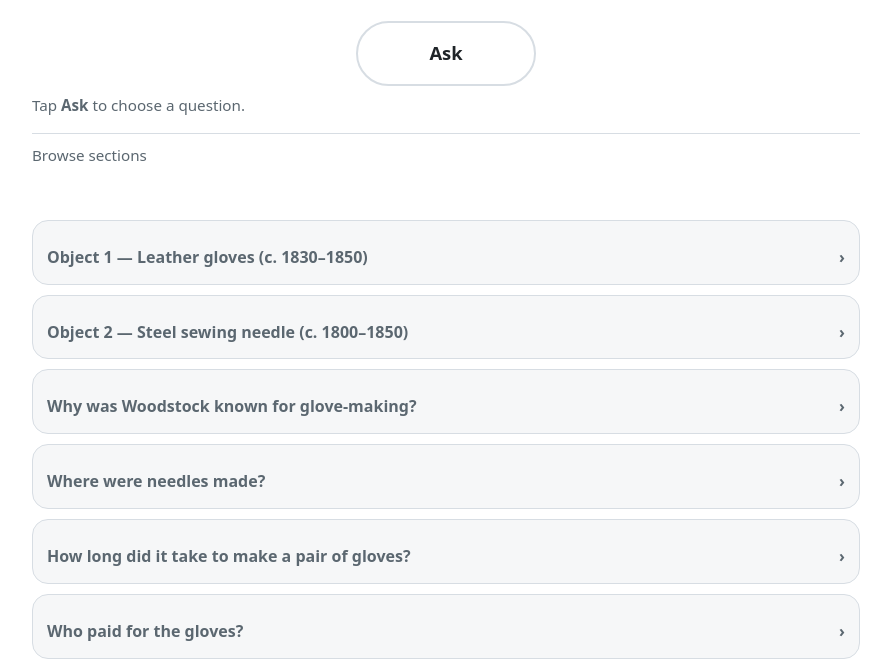
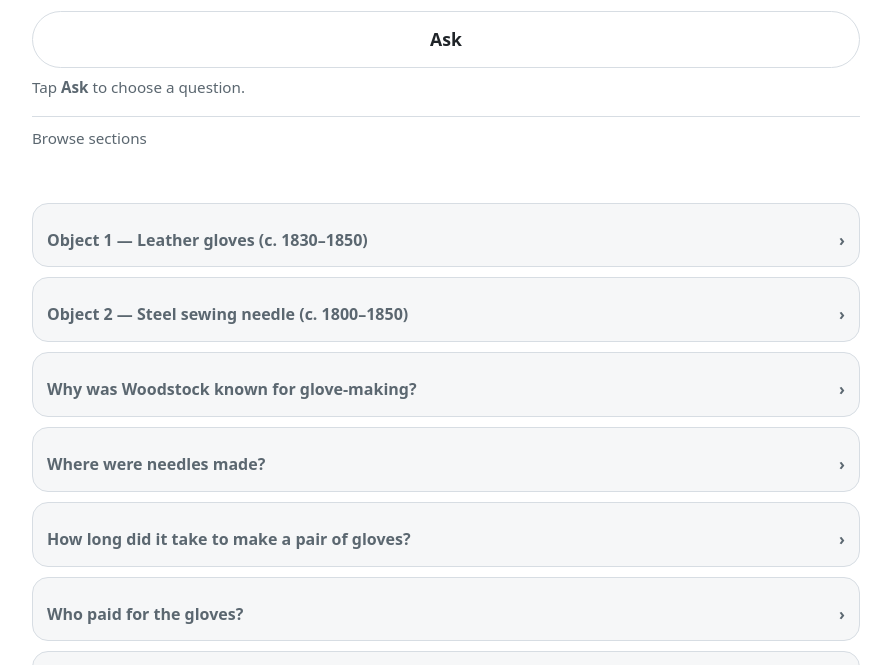
Before and after one commit to idexqr-ux/ask-pilot-, a plain HTML site: page docs/index.html in a window 1280 px wide. Shown: the part 117-782 px from the top of the page, without its empty margins (194-1085 px from the left). Drawn offline with Linux system fonts and the light colour scheme.

Commit message:
Update style.css

```diff
--- a/docs/style.css
+++ b/docs/style.css
@@ -56,14 +56,19 @@ h1 {
 .ask-summary {
   list-style: none;
   cursor: pointer;
-  display: inline-block;
-  padding: 16px 40px;
-  min-width: 180px;
+
+  display: block;          /* key fix */
+  margin: 0 auto;          /* centres it */
+
+  padding: 14px 36px;      /* makes it longer */
+  min-width: 180px;        /* guarantees presence */
+
   border-radius: 999px;
-  border: 2px solid var(--border);
+  border: 1.5px solid var(--border);
   background: #ffffff;
+
   color: var(--ink);
-  font-size: 1.15rem;
+  font-size: 1.1rem;
   text-align: center;
 }
 
@@ -75,7 +80,9 @@ h1 {
 .ask-details { text-align: center; }
 .ask-details .note, .ask-details .chips, .ask-details .muted-line { text-align: left; }
 
-.ask-summary::-webkit-details-marker { display: none; }
+.ask-summary::-webkit-details-marker {
+  display: none;
+}
 
 .ask-details[open] .ask-summary { border-color: #b8c2ca; }
 
@@ -179,6 +186,8 @@ details summary { cursor: pointer; margin-top: 10px; font-weight: 600; }
 }
 
 /* Respect motion sensitivity */
-@media (prefers-reduced-motion: reduce) {
-  html { scroll-behavior: auto; }
+@media (min-width: 768px) {
+  .ask-summary {
+    min-width: 220px;
+  }
 }
```
